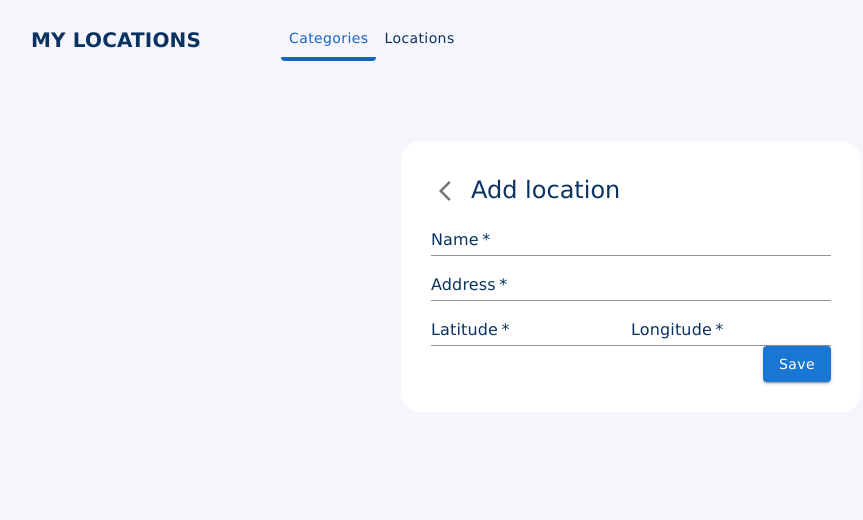
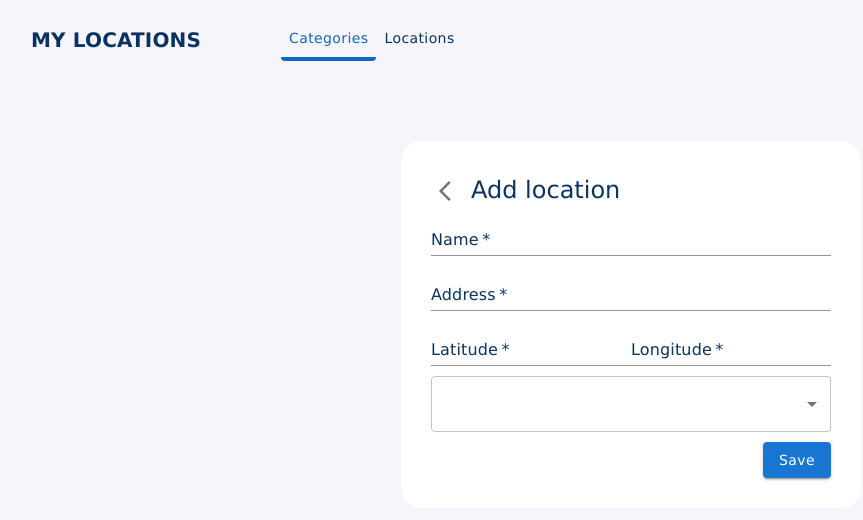
Before and after one commit to oanaprf/my-locations, a React (Create React App) app: page /locations/add in a window 1280 px wide. Shown: the top 520 px of the page, without its empty margins (9-872 px from the left). Built offline with nearby package versions, Linux system fonts and the light colour scheme.

Commit message:
added category to location

```diff
--- a/src/components/locations/AddLocation.tsx
+++ b/src/components/locations/AddLocation.tsx
@@ -1,4 +1,12 @@
-import { Typography, TextField, Button, IconButton } from "@mui/material";
+import {
+  Typography,
+  TextField,
+  Button,
+  IconButton,
+  MenuItem,
+  Select,
+  SelectChangeEvent,
+} from "@mui/material";
 import { v4 as uuidv4 } from "uuid";
 import { makeStyles } from "@mui/styles";
 import { ArrowBackIos } from "@mui/icons-material";
@@ -6,7 +14,9 @@ import { useState } from "react";
 import { useDispatch, useSelector } from "react-redux";
 import { addLocation, editLocation } from "../../redux/actions";
 import { useNavigate, useParams } from "react-router-dom";
-import { getLocationById } from "../../redux/selectors";
+import { getCategories, getLocationById } from "../../redux/selectors";
+import { Category } from "../../utils/types";
+import { findItem } from "../../utils/utils";
 
 const useStyles = makeStyles({
   form: {
@@ -34,10 +44,12 @@ const AddLocation = () => {
   const navigate = useNavigate();
   const params = useParams();
   const location = useSelector(getLocationById(params?.id ?? ""));
+  const categories = useSelector(getCategories);
   const [name, setName] = useState(location?.name ?? "");
   const [address, setAddress] = useState(location?.address ?? "");
   const [latitude, setLatitude] = useState(location?.coordinates?.latitude ?? "");
   const [longitude, setLongitude] = useState(location?.coordinates?.longitude ?? "");
+  const [categoryId, setCategoryId] = useState(location?.category?.id ?? "");
 
   const onNameChange = (e: React.ChangeEvent<HTMLInputElement>) =>
     setName(e?.target?.value);
@@ -47,10 +59,23 @@ const AddLocation = () => {
     setLatitude(e?.target?.value);
   const onLongitudeChange = (e: React.ChangeEvent<HTMLInputElement>) =>
     setLongitude(e?.target?.value);
+  const onCategorySelect = (e: SelectChangeEvent) => setCategoryId(e?.target?.value);
 
   const onSave = () => {
     if (name) {
-      if (location?.id) dispatch(editLocation({ id: location?.id, name, address }));
+      if (location?.id)
+        dispatch(
+          editLocation({
+            id: location?.id,
+            name,
+            address,
+            coordinates: { latitude, longitude },
+            category: {
+              id: categoryId,
+              name: findItem(categories, categoryId)?.name ?? "",
+            },
+          })
+        );
       else
         dispatch(
           addLocation({
@@ -58,6 +83,10 @@ const AddLocation = () => {
             name,
             address,
             coordinates: { latitude, longitude },
+            category: {
+              id: categoryId,
+              name: findItem(categories, categoryId)?.name ?? "",
+            },
           })
         );
       navigate("/locations");
@@ -81,6 +110,7 @@ const AddLocation = () => {
         required
         value={name}
         onChange={onNameChange}
+        style={{ marginBottom: 10 }}
       />
       <TextField
         label="Address"
@@ -89,6 +119,7 @@ const AddLocation = () => {
         required
         value={address}
         onChange={onAddressChange}
+        style={{ marginBottom: 10 }}
       />
       <div className={classes.flex}>
         <TextField
@@ -98,6 +129,7 @@ const AddLocation = () => {
           required
           value={latitude}
           onChange={onLatitudeChange}
+          style={{ marginBottom: 10 }}
         />
         <TextField
           label="Longitude"
@@ -106,8 +138,20 @@ const AddLocation = () => {
           required
           value={longitude}
           onChange={onLongitudeChange}
+          style={{ marginBottom: 10 }}
         />
       </div>
+      <Select
+        value={categoryId}
+        defaultValue={categoryId}
+        label="Category"
+        onChange={onCategorySelect}
+        style={{ marginBottom: 10 }}
+      >
+        {categories?.map((category: Category) => (
+          <MenuItem value={category?.id}>{category?.name}</MenuItem>
+        ))}
+      </Select>
       <Button variant="contained" onClick={onSave} className={classes.saveButton}>
         Save
       </Button>
--- a/src/components/locations/ViewLocation.tsx
+++ b/src/components/locations/ViewLocation.tsx
@@ -71,6 +71,12 @@ const ViewLocation = () => {
             {location?.coordinates?.latitude}:{location?.coordinates?.longitude}
           </Typography>
         </div>
+        <div className={classes.flex}>
+          <Typography variant="body2" style={{ fontWeight: 700, marginRight: 10 }}>
+            Category:
+          </Typography>
+          <Typography variant="body2">{location?.category?.name}</Typography>
+        </div>
       </div>
     </div>
   );
```
